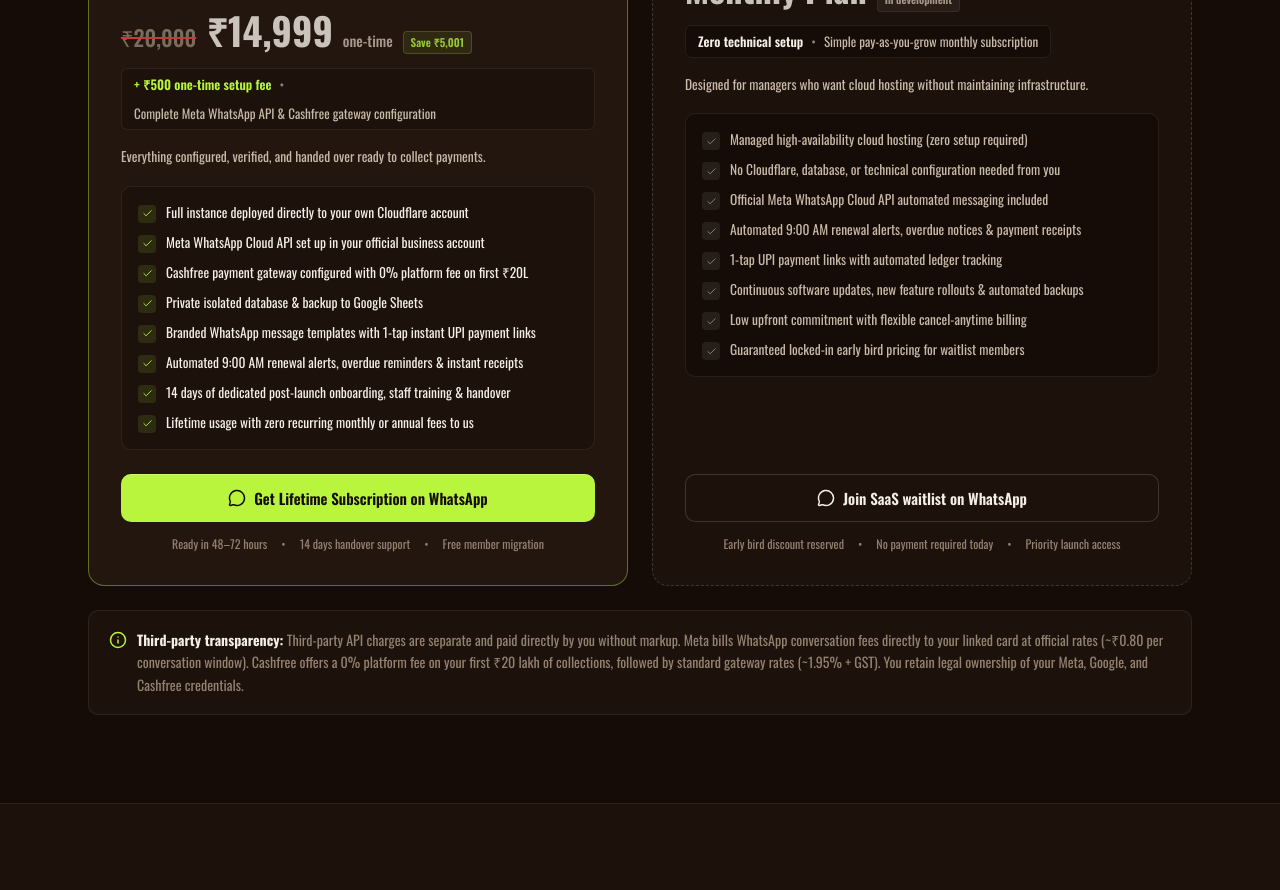
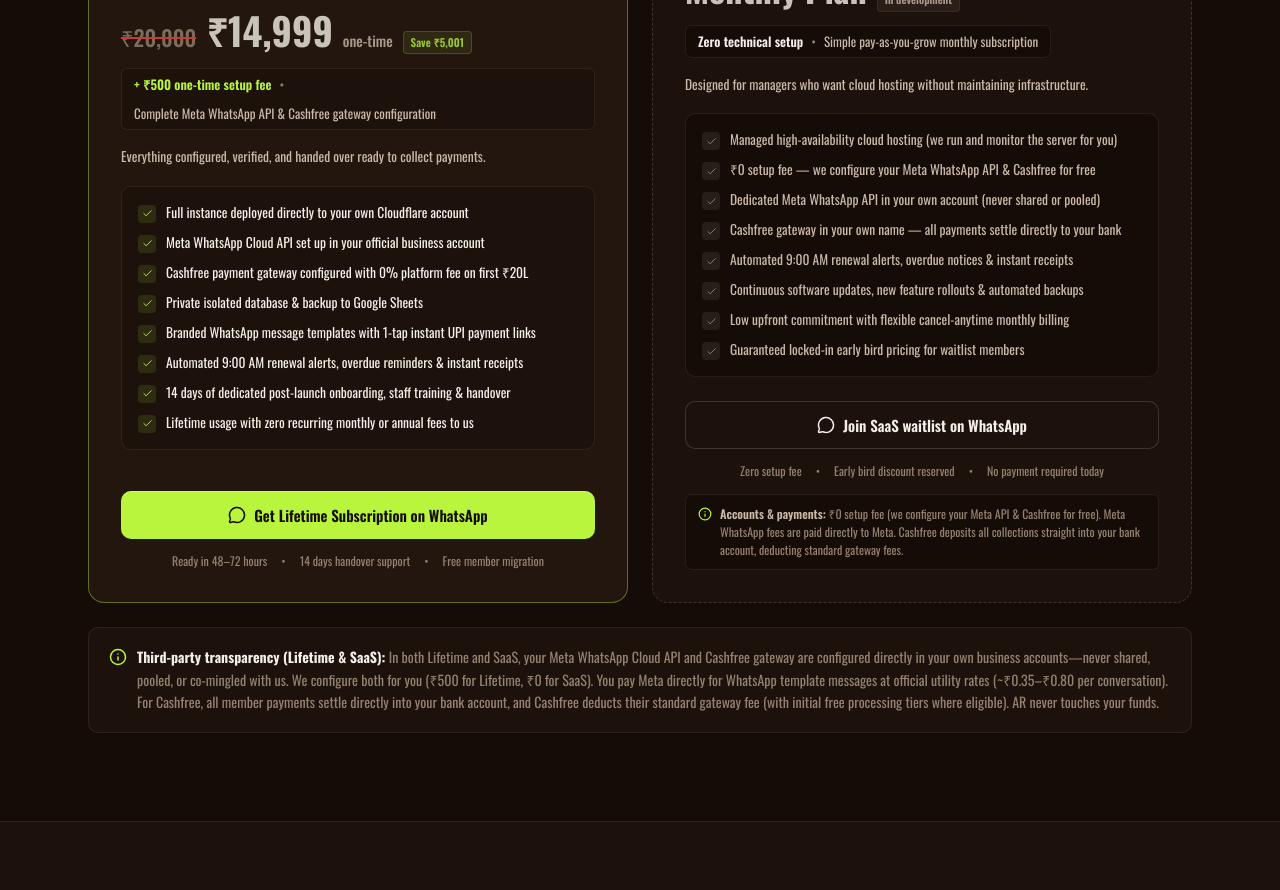
Before and after one commit to adil-rahman-3063/AR-Membership-manager, a Next.js app: page / in a window 1280 px wide. Shown: the part 6140-7030 px from the top of the page. Built offline with nearby package versions, Linux system fonts and the light colour scheme.

Commit message:
docs(pricing): clarify SaaS terms: client-owned Meta API and Cashfree with zero setup fee

```diff
--- a/src/components/Pricing.tsx
+++ b/src/components/Pricing.tsx
@@ -18,13 +18,13 @@ export default function Pricing() {
   ];
 
   const saasFeatures = [
-    "Managed high-availability cloud hosting (zero setup required)",
-    "No Cloudflare, database, or technical configuration needed from you",
-    "Official Meta WhatsApp Cloud API automated messaging included",
-    "Automated 9:00 AM renewal alerts, overdue notices & payment receipts",
-    "1-tap UPI payment links with automated ledger tracking",
+    "Managed high-availability cloud hosting (we run and monitor the server for you)",
+    "₹0 setup fee — we configure your Meta WhatsApp API & Cashfree for free",
+    "Dedicated Meta WhatsApp API in your own account (never shared or pooled)",
+    "Cashfree gateway in your own name — all payments settle directly to your bank",
+    "Automated 9:00 AM renewal alerts, overdue notices & instant receipts",
     "Continuous software updates, new feature rollouts & automated backups",
-    "Low upfront commitment with flexible cancel-anytime billing",
+    "Low upfront commitment with flexible cancel-anytime monthly billing",
     "Guaranteed locked-in early bird pricing for waitlist members",
   ];
 
@@ -449,11 +449,32 @@ export default function Pricing() {
                   color: "var(--text-subtle)",
                 }}
               >
+                <span>Zero setup fee</span>
+                <span>•</span>
                 <span>Early bird discount reserved</span>
                 <span>•</span>
                 <span>No payment required today</span>
-                <span>•</span>
-                <span>Priority launch access</span>
+              </div>
+
+              <div
+                style={{
+                  marginTop: "14px",
+                  padding: "10px 12px",
+                  borderRadius: "var(--radius-sm)",
+                  background: "var(--bg-main)",
+                  border: "1px solid var(--border-subtle)",
+                  fontSize: "12px",
+                  color: "var(--text-subtle)",
+                  lineHeight: 1.5,
+                  display: "flex",
+                  alignItems: "flex-start",
+                  gap: "8px",
+                }}
+              >
+                <Info size={14} color="var(--lime-accent)" style={{ flexShrink: 0, marginTop: "2px" }} />
+                <span>
+                  <strong style={{ color: "var(--text-muted)", fontWeight: 600 }}>Accounts & payments:</strong> ₹0 setup fee (we configure your Meta API & Cashfree for free). Meta WhatsApp fees are paid directly to Meta. Cashfree deposits all collections straight into your bank account, deducting standard gateway fees.
+                </span>
               </div>
             </div>
           </div>
@@ -465,12 +486,9 @@ export default function Pricing() {
             <Info size={18} color="var(--lime-accent)" style={{ flexShrink: 0, marginTop: "2px" }} />
             <div>
               <strong style={{ color: "var(--text-primary)" }}>
-                Third-party transparency:
+                Third-party transparency (Lifetime & SaaS):
               </strong>{" "}
-              Third-party API charges are separate and paid directly by you without markup.
-              Meta bills WhatsApp conversation fees directly to your linked card at official rates (~₹0.80 per conversation window).
-              Cashfree offers a 0% platform fee on your first ₹20 lakh of collections, followed by standard gateway rates (~1.95% + GST).
-              You retain legal ownership of your Meta, Google, and Cashfree credentials.
+              In both Lifetime and SaaS, your Meta WhatsApp Cloud API and Cashfree gateway are configured directly in your own business accounts—never shared, pooled, or co-mingled with us. We configure both for you (₹500 for Lifetime, ₹0 for SaaS). You pay Meta directly for WhatsApp template messages at official utility rates (~₹0.35–₹0.80 per conversation). For Cashfree, all member payments settle directly into your bank account, and Cashfree deducts their standard gateway fee (with initial free processing tiers where eligible). AR never touches your funds.
             </div>
           </div>
         </div>
```
Also changed, not shown: public/pricing.md (+4 -2 lines), public/SKILL.md (line endings or trailing spaces), public/llms-full.txt, public/llms.txt.
